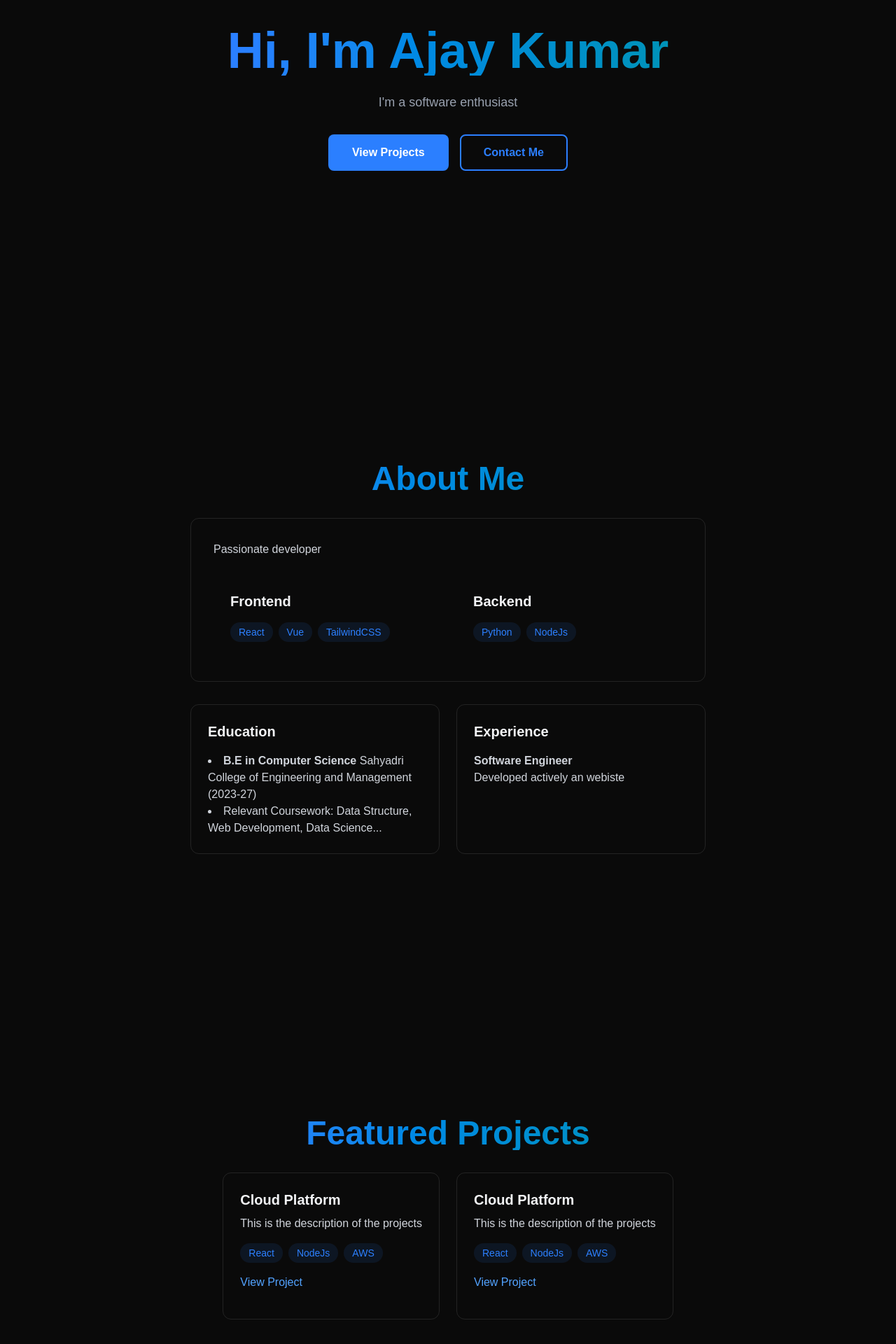
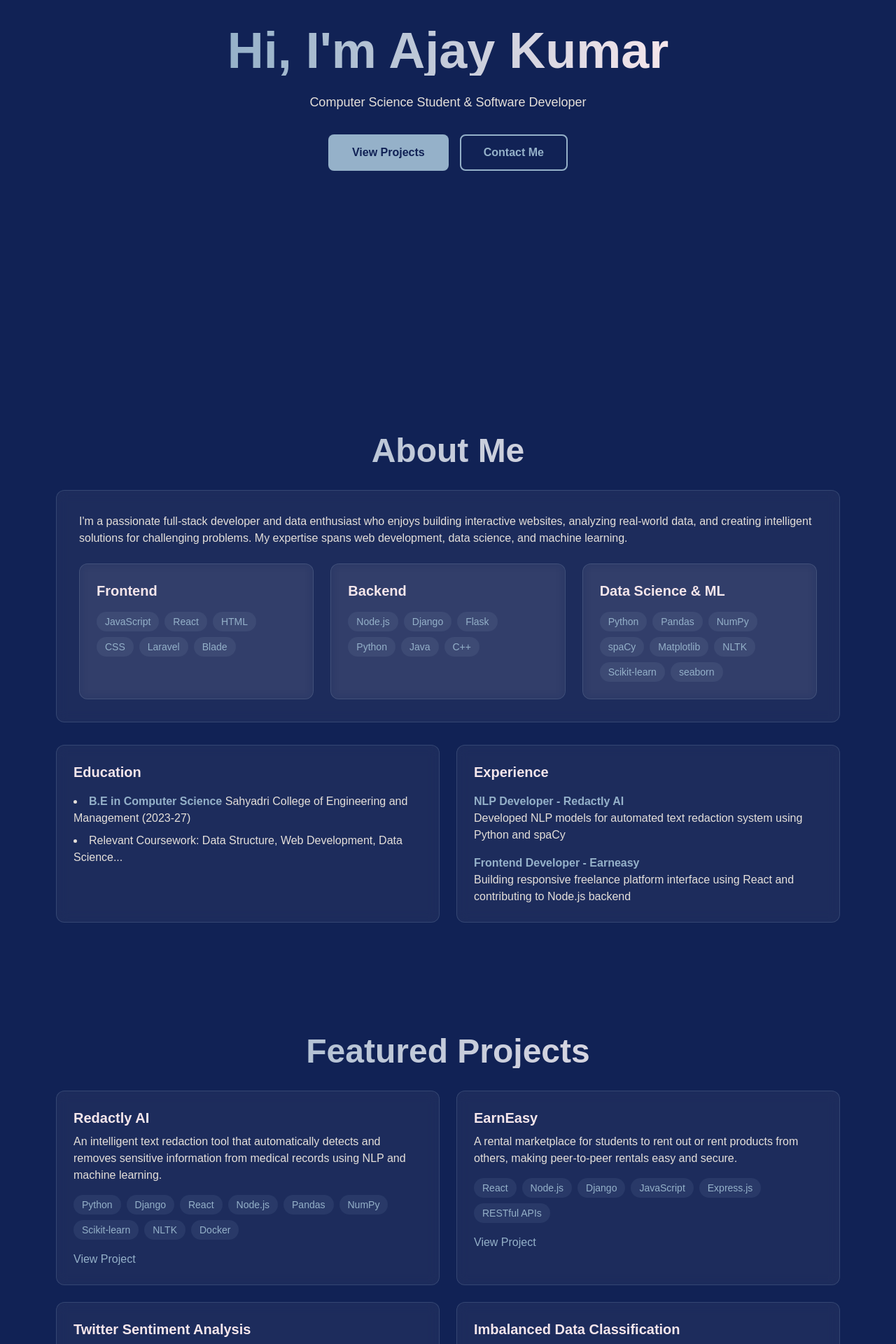
Before and after one commit to Rajaykumar12/Portfolio_webiste, a React (Vite) app: page / in a window 1280 px wide. Shown: the part 300-2220 px from the top of the page at 70% size. Built offline with nearby package versions, Linux system fonts and the light colour scheme.

Commit message:
2nd version

```diff
--- a/src/components/LoadingScreen.jsx
+++ b/src/components/LoadingScreen.jsx
@@ -2,7 +2,7 @@ import { useEffect, useState } from "react"
 
 export const LoadingScreen = ({ onComplete }) => {
     const [text, setText] = useState("")
-    const fullText = "<hello World/>";
+    const fullText = "git checkout portfolio...";
 
     useEffect(() => {
         let index = 0;
@@ -23,13 +23,17 @@ export const LoadingScreen = ({ onComplete }) => {
     }, []);
 
     return (
-        <div className="fixed inset-0 z-50 bg-black text-gray-100 flex flex-col items-center justify-center">
-            <div className="mb-4 text-4xl font-mono font-bold">
-                {text}
-                <span className="animate-blink ml-1"> | </span>
+        <div className="fixed inset-0 z-50 bg-[#112255] text-[#F5E6EB] flex flex-col items-center justify-center">
+            <div className="mb-4">
+                <span className="text-[#95B1C9] text-2xl mr-2">$</span>
+                <span className="text-3xl font-mono font-bold">
+                    {text}
+                    <span className="animate-blink ml-1 text-[#95B1C9]">_</span>
+                </span>
             </div>
-            <div className="w-[300px] h-[10px] bg-gray-800 rounded relative overflow-hidden">
-                <div className="w-[40%] h-full bg-blue-500 shadow-[0_0_15px_#3b82f6] animate-loading-bar"></div>
+            <p className="text-[#95B1C9]/80 text-sm font-mono mb-6">Switching to portfolio branch...</p>
+            <div className="w-[300px] h-[10px] bg-[#F5E6EB]/10 rounded-lg relative overflow-hidden backdrop-blur-sm">
+                <div className="w-[40%] h-full bg-[#95B1C9] shadow-[0_0_15px_#95B1C9] animate-loading-bar"></div>
             </div>
         </div>
     )
--- a/src/components/sections/About.jsx
+++ b/src/components/sections/About.jsx
@@ -3,32 +3,39 @@ import { RevealOnScroll } from "../RevealOnScroll"
 
 
 export const About = () => {
-    const frontendSkills = ['React', 'Vue', 'TailwindCSS']
-    const backendSkills = ['Python', "NodeJs"]
+    const frontendSkills = ['JavaScript', 'React', 'HTML', 'CSS', 'Laravel', 'Blade']
+    const backendSkills = ['Node.js', 'Django', 'Flask', 'Python', 'Java', 'C++']
+    const dataSkills = ['Python', 'Pandas', 'NumPy', 'spaCy', 'Matplotlib', 'NLTK', 'Scikit-learn', 'seaborn']
 
     return (
         <section
             id="about"
-            className="h-screen flex items-center justify-center relative"
+            className="min-h-screen flex items-center justify-center py-20 bg-[#112255]"
         >
             <RevealOnScroll>
-                <div className="max-w-3xl mx-auto px-4">
-                    <h2 className="text-4xl md:text-5xl font-bold mb-8 bg-gradient-to-r from-blue-500 to-cyan-600 bg-clip-text text-transparent text-center">
+                <div className="max-w-6xl mx-auto px-4">
+                    <h2 className="text-4xl md:text-5xl font-bold mb-8 bg-gradient-to-r from-[#95B1C9] to-[#F5E6EB] bg-clip-text text-transparent text-center">
                         About Me
                     </h2>
-                    <div className="rounded-xl p-8 border-white/10 border hover:translate-y-1 transition-all">
-                        <p className="text-gray-300 mb-6">
-                            Passionate developer
+                    <div className="rounded-xl p-8 bg-[#F5E6EB]/5 backdrop-blur-sm border border-[#95B1C9]/20
+                                  hover:-translate-y-1 hover:border-[#95B1C9]/30
+                                  hover:shadow-[0_2px_8px_rgba(149,177,201,0.1)]
+                                  transition-all">
+                        <p className="text-[#E5E0DA] mb-6">
+                            I'm a passionate full-stack developer and data enthusiast who enjoys building interactive websites, analyzing real-world data, and creating intelligent solutions for challenging problems. My expertise spans web development, data science, and machine learning.
                         </p>
-                        <div className="grid grid-cols-1 md:grid-cols-2 gap-6">
-                            <div className="rounded-xl p-6 hover:translate-y-1 transition-all">
-                                <h3 className="text-xl font-bold mb-4">Frontend</h3>
+                        <div className="grid grid-cols-1 md:grid-cols-3 gap-6">
+                            <div className="p-6 rounded-xl bg-[#F5E6EB]/5 backdrop-blur-sm border border-[#95B1C9]/20
+                                          hover:-translate-y-1 hover:border-[#95B1C9]/30
+                                          hover:shadow-[0_2px_8px_rgba(149,177,201,0.1)]
+                                          transition-all">
+                                <h3 className="text-xl font-bold mb-4 text-[#F5E6EB]">Frontend</h3>
                                 <div className="flex flex-wrap gap-2">
                                     {frontendSkills.map((tech, key) => (
                                         <span
                                             key={key}
-                                            className="bg-blue-500/10 text-blue-500 py-1 px-3 rounded-full text-sm
-                                                    hover:bg-blue-500/20 hover:shadow-[0_2px_8px_rgba(59,130,246,0.2)]
+                                            className="bg-[#95B1C9]/10 text-[#95B1C9] py-1 px-3 rounded-full text-sm
+                                                    hover:bg-[#95B1C9]/20 hover:shadow-[0_2px_8px_rgba(149,177,201,0.2)]
                                                     transition"
                                         >
                                             {tech}
@@ -37,14 +44,36 @@ export const About = () => {
                                 </div>
                             </div>
 
-                            <div className="rounded-xl p-6 hover:translate-y-1 transition-all">
-                                <h3 className="text-xl font-bold mb-4">Backend</h3>
+                            <div className="p-6 rounded-xl bg-[#F5E6EB]/5 backdrop-blur-sm border border-[#95B1C9]/20
+                                          hover:-translate-y-1 hover:border-[#95B1C9]/30
+                                          hover:shadow-[0_2px_8px_rgba(149,177,201,0.1)]
+                                          transition-all">
+                                <h3 className="text-xl font-bold mb-4 text-[#F5E6EB]">Backend</h3>
                                 <div className="flex flex-wrap gap-2">
                                     {backendSkills.map((tech, key) => (
                                         <span
                                             key={key}
-                                            className="bg-blue-500/10 text-blue-500 py-1 px-3 rounded-full text-sm
-                                                    hover:bg-blue-500/20 hover:shadow-[0_2px_8px_rgba(59,130,246,0.2)]
+                                            className="bg-[#95B1C9]/10 text-[#95B1C9] py-1 px-3 rounded-full text-sm
+                                                    hover:bg-[#95B1C9]/20 hover:shadow-[0_2px_8px_rgba(149,177,201,0.2)]
+                                                    transition"
+                                        >
+                                            {tech}
+                                        </span>
+                                    ))}
+                                </div>
+                            </div>
+
+                            <div className="p-6 rounded-xl bg-[#F5E6EB]/5 backdrop-blur-sm border border-[#95B1C9]/20
+                                          hover:-translate-y-1 hover:border-[#95B1C9]/30
+                                          hover:shadow-[0_2px_8px_rgba(149,177,201,0.1)]
+                                          transition-all">
+                                <h3 className="text-xl font-bold mb-4 text-[#F5E6EB]">Data Science & ML</h3>
+                                <div className="flex flex-wrap gap-2">
+                                    {dataSkills.map((tech, key) => (
+                                        <span
+                                            key={key}
+                                            className="bg-[#95B1C9]/10 text-[#95B1C9] py-1 px-3 rounded-full text-sm
+                                                    hover:bg-[#95B1C9]/20 hover:shadow-[0_2px_8px_rgba(149,177,201,0.2)]
                                                     transition"
                                         >
                                             {tech}
@@ -56,22 +85,33 @@ export const About = () => {
                     </div>
 
                     <div className="grid grid-cols-1 md:grid-cols-2 gap-6 mt-8">
-                        <div className="p-6 rounded-xl border-white/10 border hover:translate-y-1 transition-all">
-                            <h3 className="text-xl font-bold mb-4">Education</h3>
-                            <ul className="list-disc list-inside text-gray-300 space-y">
-                                <li><strong>B.E in Computer Science</strong> Sahyadri College of Engineering and Management (2023-27)</li>
+                        <div className="p-6 rounded-xl bg-[#F5E6EB]/5 backdrop-blur-sm border border-[#95B1C9]/20
+                                      hover:-translate-y-1 hover:border-[#95B1C9]/30
+                                      hover:shadow-[0_2px_8px_rgba(149,177,201,0.1)]
+                                      transition-all">
+                            <h3 className="text-xl font-bold mb-4 text-[#F5E6EB]">Education</h3>
+                            <ul className="list-disc list-inside text-[#E5E0DA] space-y-2">
+                                <li><strong className="text-[#95B1C9]">B.E in Computer Science</strong>
+                                    <span className="text-[#E5E0DA]"> Sahyadri College of Engineering and Management (2023-27)</span>
+                                </li>
                                 <li>Relevant Coursework: Data Structure, Web Development, Data Science...</li>
                             </ul>
                         </div>
 
-                        <div className="p-6 rounded-xl border-white/10 border hover:translate-y-1 transition-all">
-                            <h3 className="text-xl font-bold mb-4">Experience</h3>
-                            <div className="space-y-4 text-gray-300">
+                        <div className="p-6 rounded-xl bg-[#F5E6EB]/5 backdrop-blur-sm border border-[#95B1C9]/20
+                                      hover:-translate-y-1 hover:border-[#95B1C9]/30
+                                      hover:shadow-[0_2px_8px_rgba(149,177,201,0.1)]
+                                      transition-all">
+                            <h3 className="text-xl font-bold mb-4 text-[#F5E6EB]">Experience</h3>
+                            <div className="space-y-4">
                                 <div>
-                                    <h4 className="font-semibold">Software Engineer</h4>
-                                    <p>Developed actively an webiste</p>
+                                    <h4 className="font-semibold text-[#95B1C9]">NLP Developer - Redactly AI</h4>
+                                    <p className="text-[#E5E0DA]">Developed NLP models for automated text redaction system using Python and spaCy</p>
                                 </div>
-
+                                <div>
+                                    <h4 className="font-semibold text-[#95B1C9]">Frontend Developer - Earneasy</h4>
+                                    <p className="text-[#E5E0DA]">Building responsive freelance platform interface using React and contributing to Node.js backend</p>
+                                </div>
                             </div>
                         </div>
                     </div>
--- a/src/components/sections/Home.jsx
+++ b/src/components/sections/Home.jsx
@@ -5,36 +5,34 @@ import { RevealOnScroll } from "../RevealOnScroll"
 export const Home = () => {
     return <section
                 id="home"
-                className="h-screen flex items-center justify-center relative"
+                className="h-screen flex items-center justify-center relative bg-[#112255]"
     >
         <RevealOnScroll>
             <div className="text-center z-10 px-4">
-                <h1 className="text-5xl md:text-7xl font-bold mb-6 bg-gradient-to-r from-blue-500 to-cyan-600 bg-clip-text text-transparent leading-right">
+                <h1 className="text-5xl md:text-7xl font-bold mb-6 bg-gradient-to-r from-[#95B1C9] to-[#F5E6EB] bg-clip-text text-transparent leading-right">
                     Hi, I'm Ajay Kumar
                 </h1>
-                <p className="text-gray-400 text-lg mb-8 max-w-lg mx-auto">
-                    I'm a software enthusiast
+                <p className="text-[#E5E0DA] text-lg mb-8 max-w-lg mx-auto">
+                    Computer Science Student & Software Developer
                 </p>
                 <div className="flex justify-center space-x-4">
                     <a
                         href="#projects"
-                        className="bg-blue-500 text-white py-3 px-8 rounded-lg font-semibold
+                        className="bg-[#95B1C9] text-[#112255] py-3 px-8 rounded-lg font-semibold
                                 transform transition-all duration-300 ease-in-out
-                                hover:bg-blue-600 hover:scale-105
-                                hover:shadow-[0_0_20px_rgba(59,130,246,0.5)]
+                                hover:bg-[#F5E6EB] hover:scale-105
                                 active:scale-95
-                                border-2 border-transparent hover:border-blue-400"
+                                border-2 border-transparent hover:border-[#95B1C9]"
                     >
                         View Projects
                     </a>
                     <a
                         href="#contact"
-                        className="bg-transparent text-blue-500 py-3 px-8 rounded-lg font-semibold
+                        className="bg-transparent text-[#95B1C9] py-3 px-8 rounded-lg font-semibold
                                 transform transition-all duration-300 ease-in-out
-                                hover:bg-blue-500/10 hover:scale-105
-                                hover:shadow-[0_0_20px_rgba(59,130,246,0.5)]
+                                hover:bg-[#95B1C9]/10 hover:scale-105
                                 active:scale-95
-                                border-2 border-blue-500 hover:border-blue-400"
+                                border-2 border-[#95B1C9] hover:border-[#F5E6EB]"
                     >
                         Contact Me
                     </a>
--- a/src/components/sections/Projects.jsx
+++ b/src/components/sections/Projects.jsx
@@ -2,62 +2,83 @@ import { RevealOnScroll } from "../RevealOnScroll"
 
 
 export const Projects = () => {
+    const projects = [
+        {
+            title: "Redactly AI",
+            description: "An intelligent text redaction tool that automatically detects and removes sensitive information from medical records using NLP and machine learning.",
+            tech: ["Python", "Django", "React", "Node.js", "Pandas", "NumPy", "Scikit-learn", "NLTK", "Docker"],
+            link: "https://github.com/Rajaykumar12/RedactlyAi"
+        },
+        {
+            title: "EarnEasy",
+            description: "A rental marketplace for students to rent out or rent products from others, making peer-to-peer rentals easy and secure.",
+            tech: ["React", "Node.js", "Django", "JavaScript", "Express.js", "RESTful APIs"],
+            link: "https://github.com/Rajaykumar12/EarnEasy"
+        },
+        {
+            title: "Twitter Sentiment Analysis",
+            description: "Analyzed public sentiment on Twitter by classifying tweets as positive, negative, or neutral using machine learning and NLP techniques.",
+            tech: ["Python", "Jupyter", "Pandas", "Scikit-learn", "NLTK", "Matplotlib"],
+            link: "https://github.com/Rajaykumar12/Twitter_Sentimental_analysis"
+        },
+        {
+            title: "Imbalanced Data Classification",
+            description: "Worked on insurance dataset classification, applying advanced resampling techniques to improve model reliability.",
+            tech: ["Python", "Pandas", "Scikit-learn", "Imbalanced-learn"],
+            link: "https://github.com/Rajaykumar12/Imbalanced_data"
+        },
+        {
+            title: "Movie Recommendation System",
+            description: "Developed a movie recommendation engine using collaborative and content-based filtering with interactive Streamlit frontend.",
+            tech: ["Python", "Pandas", "Scikit-learn", "Streamlit"],
+            link: "https://github.com/Rajaykumar12/Movie_Recommendation_System"
+        },
+        {
+            title: "CMD Animal Database",
+            description: "Created a command-line animal database application in C# for a pet store, allowing users to add, update, view, and manage information about animals and their availability.",
+            tech: ["C#", "CLI", "OOP", ".NET"],
+            link: "https://github.com/Rajaykumar12/c-projects/tree/main/animal%20databas"
+        }
+    ];
+
     return (
         <section
             id="projects"
-            className="min-h-screen flex items-center justify-center py-20"
+            className="min-h-screen flex items-center justify-center py-20 bg-[#112255]" // Royal Blue background
         >
             <RevealOnScroll>
-                <div className="max-w-5xl mx-auto px-4">
-                    <h2 className="text-4xl md:text-5xl font-bold mb-8 bg-gradient-to-r from-blue-500 to-cyan-600 bg-clip-text text-transparent text-center">
+                <div className="max-w-6xl mx-auto px-4">
+                    <h2 className="text-4xl md:text-5xl font-bold mb-8 bg-gradient-to-r from-[#95B1C9] to-[#F5E6EB] bg-clip-text text-transparent text-center">
                         Featured Projects
                     </h2>
                     <div className="grid grid-cols-1 md:grid-cols-2 gap-6">
-                        <div className="p-6 rounded-xl border border-white/10 hover:-translate-y-1 hover:border-blue-500/30 hover:shadow-[0_2px_8px_rgba(59,130,246,0.1)] transition-all">
-                            <h3 className="text-xl font-bold mb-2">Cloud Platform</h3>
-                            <p className="text-gray-300 mb-4">This is the description of the projects</p>
-                            <div className="flex flex-wrap gap-2">
-                                {["React", "NodeJs", "AWS"].map((tech, key) => (
+                        {projects.map((project, index) => (
+                            <div key={index} className="p-6 rounded-xl bg-[#F5E6EB]/5 backdrop-blur-sm border border-[#95B1C9]/20
+                                                      hover:-translate-y-1 hover:border-[#95B1C9]/30
+                                                      hover:shadow-[0_2px_8px_rgba(149,177,201,0.1)]
+                                                      transition-all">
+                                <h3 className="text-xl font-bold mb-2 text-[#F5E6EB]">{project.title}</h3>
+                                <p className="text-[#E5E0DA] mb-4">{project.description}</p>
+                                <div className="flex flex-wrap gap-2 mb-4">
+                                    {project.tech.map((tech, key) => (
                                         <span
                                             key={key}
-                                        className="bg-blue-500/10 text-blue-500 py-1 px-3 rounded-full text-sm
-                                                hover:bg-blue-500/20 hover:shadow-[0_2px_8px_rgba(59,130,246,0.2)]
+                                            className="bg-[#95B1C9]/10 text-[#95B1C9] py-1 px-3 rounded-full text-sm
+                                                    hover:bg-[#95B1C9]/20 hover:shadow-[0_2px_8px_rgba(149,177,201,0.2)]
                                                     transition"
                                         >
                                             {tech}
                                         </span>
                                     ))}
                                 </div>
-
-                            <div className="flex justify-between items-center">
                                 <a
-                                    href="#input the link"
-                                    className="text-blue-400 hover:text-blue-300 transition-colors my-4">View Project</a>
+                                    href={project.link}
+                                    className="text-[#95B1C9] hover:text-[#F5E6EB] transition-colors"
+                                >
+                                    View Project
+                                </a>
                             </div>
-                        </div>
-
-                        <div className="p-6 rounded-xl border border-white/10 hover:-translate-y-1 hover:border-blue-500/30 hover:shadow-[0_2px_8px_rgba(59,130,246,0.1)] transition-all">
-                            <h3 className="text-xl font-bold mb-2">Cloud Platform</h3>
-                            <p className="text-gray-300 mb-4">This is the description of the projects</p>
-                            <div className="flex flex-wrap gap-2">
-                                {["React", "NodeJs", "AWS"].map((tech, key) => (
-                                    <span
-                                        key={key}
-                                        className="bg-blue-500/10 text-blue-500 py-1 px-3 rounded-full text-sm
-                                                hover:bg-blue-500/20 hover:shadow-[0_2px_8px_rgba(59,130,246,0.2)]
-                                                transition"
-                                    >
-                                        {tech}
-                                    </span>
                         ))}
-                            </div>
-
-                            <div className="flex justify-between items-center">
-                                <a
-                                    href="#input the link"
-                                    className="text-blue-400 hover:text-blue-300 transition-colors my-4">View Project</a>
-                        </div>
-                        </div>
                     </div>
                 </div>
             </RevealOnScroll>
```
Also changed, not shown: src/components/MobileMenu.jsx (+22 -30 lines), src/components/Navbar.jsx (+7 -8 lines), src/components/sections/Contacts.jsx (+31 -19 lines). Lines whose indentation alone changed are shown as unchanged.
